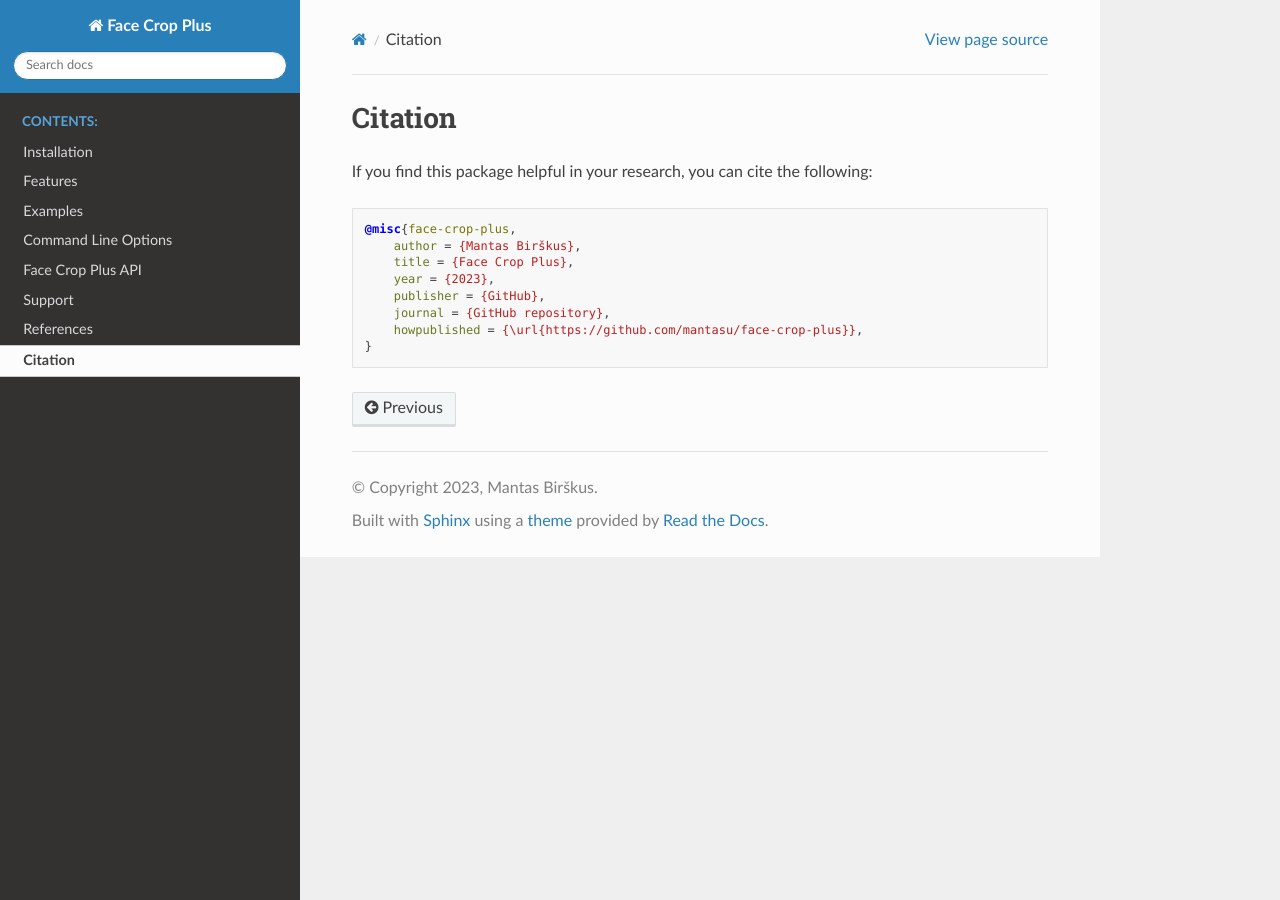
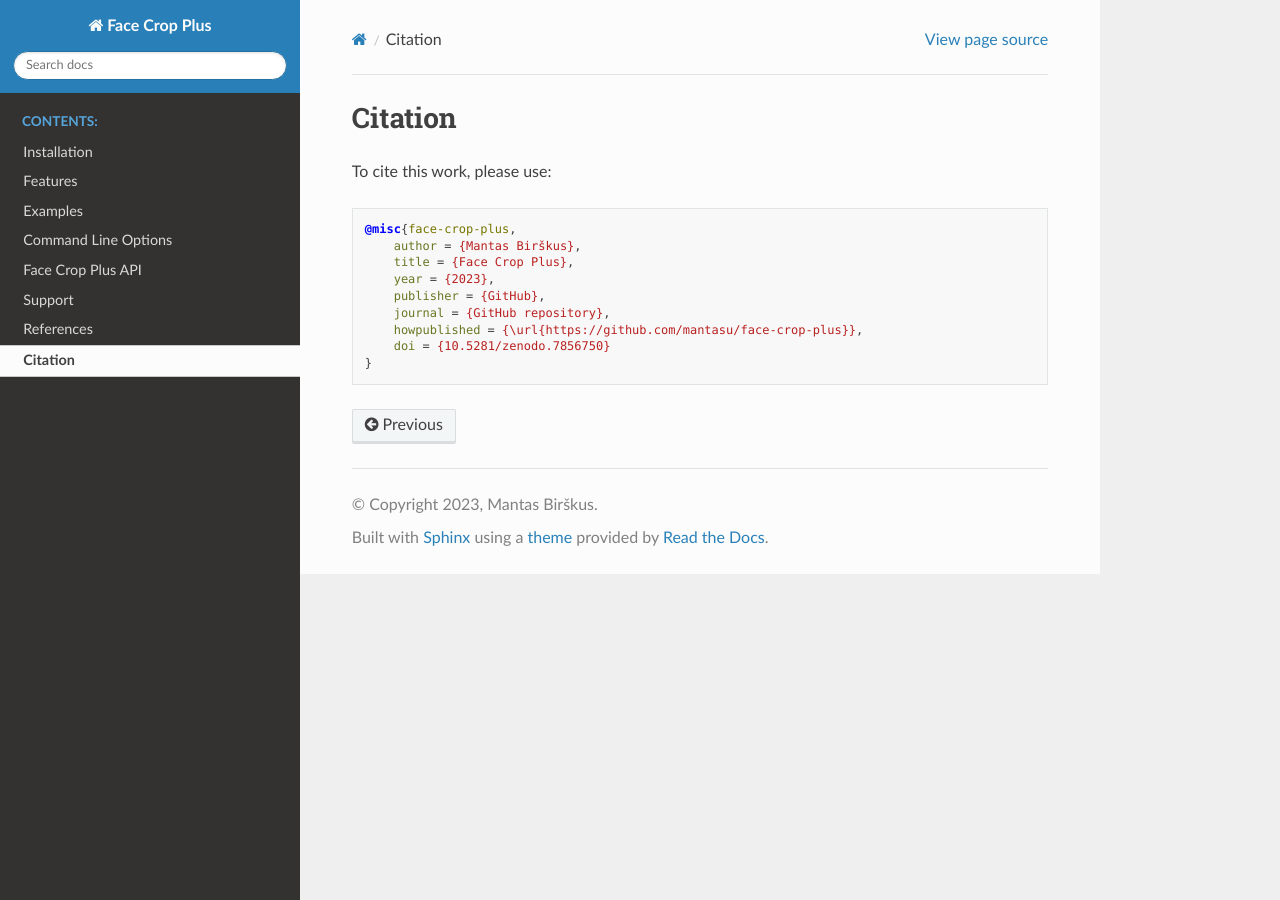
Before and after one commit to mantasu/face-crop-plus, a Sphinx documentation site: the page built from docs/citation.rst, in a window 1280 px wide. Built offline with Sphinx 7.4.7 and the Read the Docs theme 2.0.0, drawn with Linux system fonts in a browser that asks for light colours.

Commit message:
Updated citation

```diff
--- a/docs/citation.rst
+++ b/docs/citation.rst
@@ -2,7 +2,7 @@
 Citation
 ========
 
-If you find this package helpful in your research, you can cite the following:
+To cite this work, please use:
 
 .. code-block:: bibtex
 
@@ -13,4 +13,5 @@ If you find this package helpful in your research, you can cite the following:
         publisher = {GitHub},
         journal = {GitHub repository},
         howpublished = {\url{https://github.com/mantasu/face-crop-plus}},
+        doi = {10.5281/zenodo.7856750}
     }
```
Also changed, not shown: README.md (+1 -0 lines).
